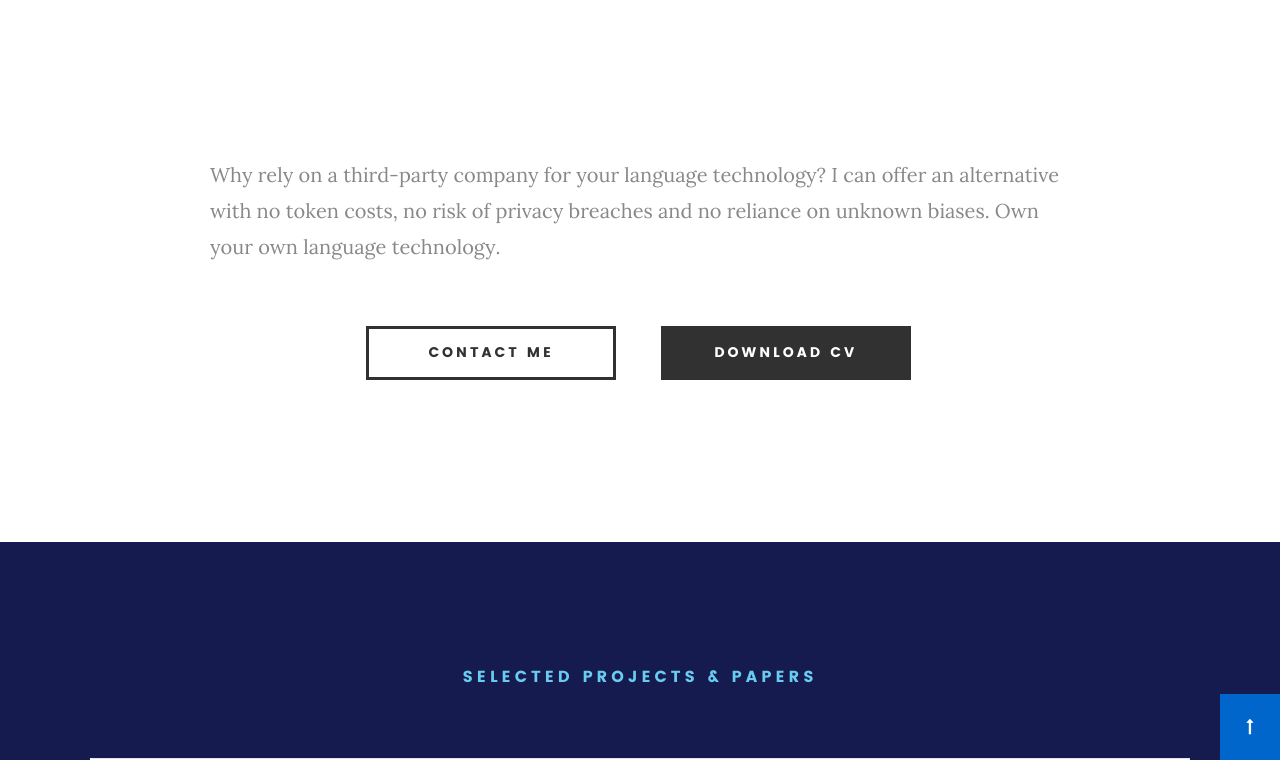
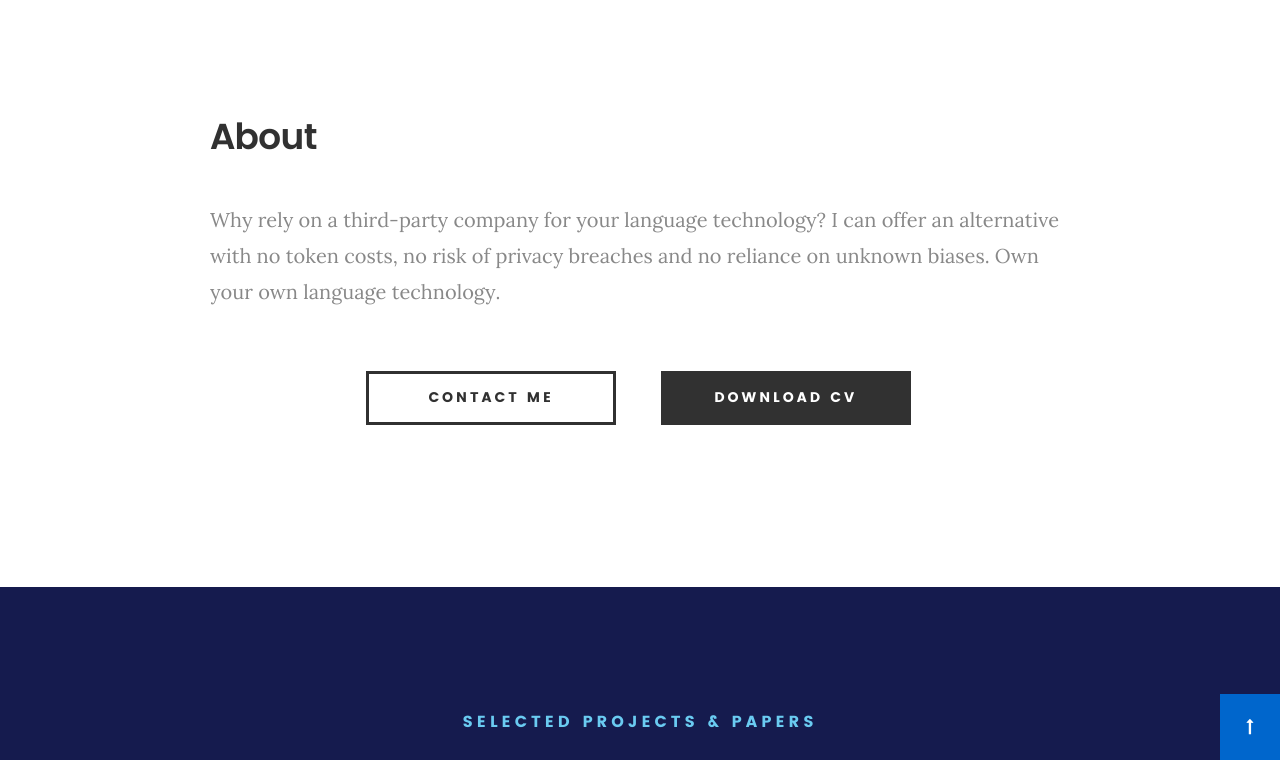
Before and after one commit to StellaVerkijk/StellaVerkijk.github.io, a Jekyll site: the page built from index.html, in a window 1280 px wide and 900 px high, scrolled down 764 px, cut to the strip 140-900 px from the top of the window. Built offline with Jekyll 4.4.1, drawn with Linux system fonts in a browser that asks for light colours; some web fonts are replaced.

Commit message:
Update sections.yml

```diff
--- a/_data/sections.yml
+++ b/_data/sections.yml
@@ -27,7 +27,7 @@
 
 about:
   label:
-  heading:
+  heading:  About
   text_width: 90rem     # default is 700px; larger widens, smaller narrows
   align:       left     # the block as a whole
   align_label: left   # ...but keep the "About" label centred
```
